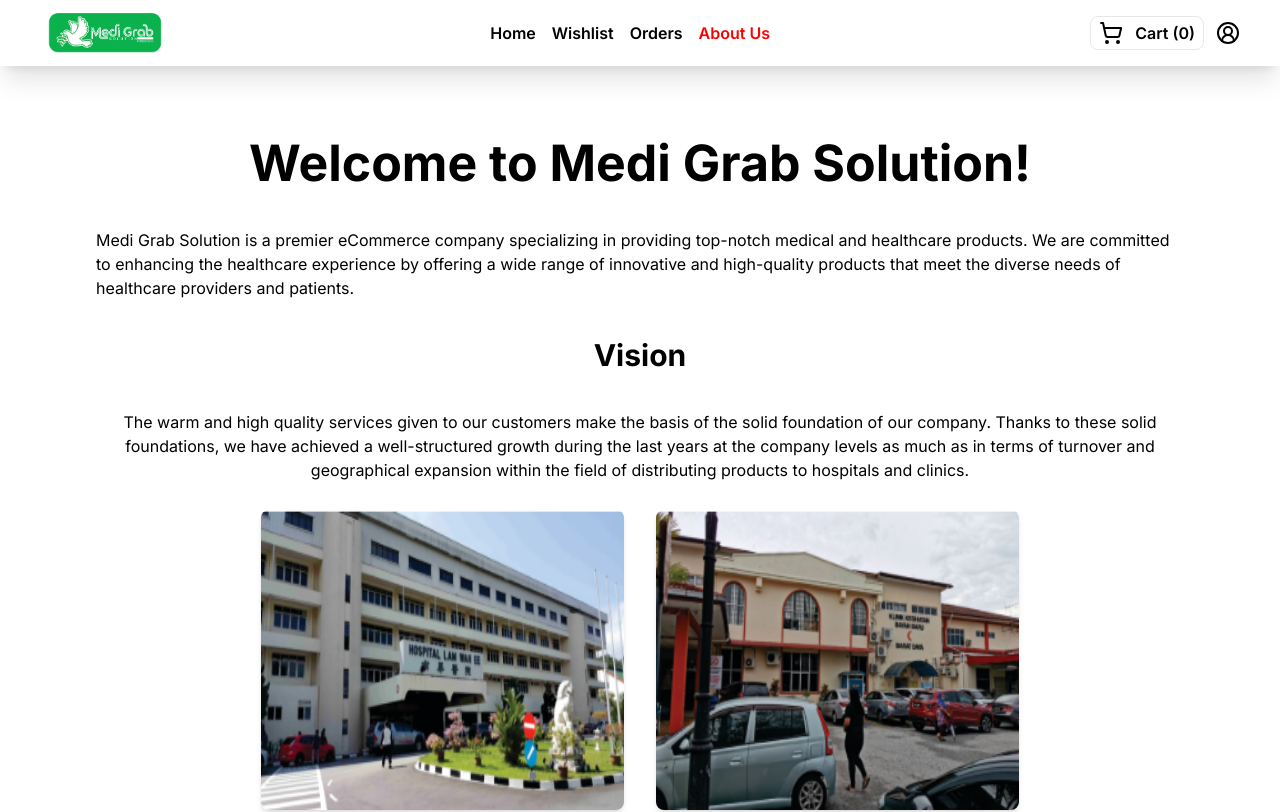
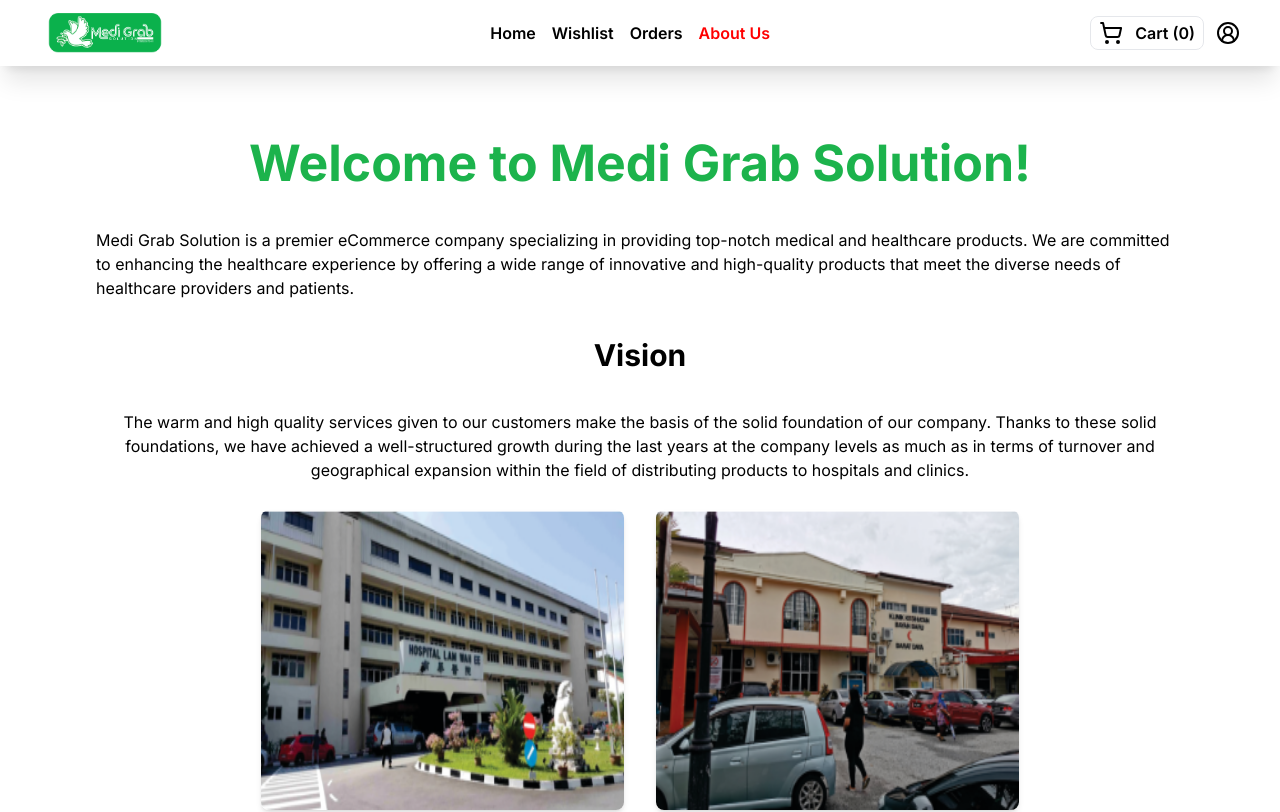
Before and after one commit to DamaineN/storeside, a Next.js app: page /about in a window 1280 px wide. Shown: the top 812 px of the page. Built offline with nearby package versions, Linux system fonts and the light colour scheme; no server answers.

Commit message:
added green to about us header

```diff
--- a/app/(root)/about/page.tsx
+++ b/app/(root)/about/page.tsx
@@ -5,6 +5,7 @@
 const AboutUs = () => {
   return (
     <div className="h-screen items-center justify-center space-y-7 py-8 px-24">
+
       <style jsx>{`
         .custom-height {
           height: 300px;
@@ -12,10 +13,12 @@
         .half-height {
           height: 150px;
         }
-      `}</style>
+      `}
+      </style>
+
       <div>
         <center>
-          <p className="py-3 text-heading1-bold">
+          <p className="py-3 text-heading1-bold text-green-1">
             Welcome to Medi Grab Solution!
           </p>
         </center>
--- a/tailwind.config.ts
+++ b/tailwind.config.ts
@@ -91,6 +91,7 @@
         "red-1": "#FF0000",
         "grey-1": "#F7F7F7",
         "grey-2": "#8A8A8A",
+        "green-1": "#1cb34c",
       },
     },
   },
```
